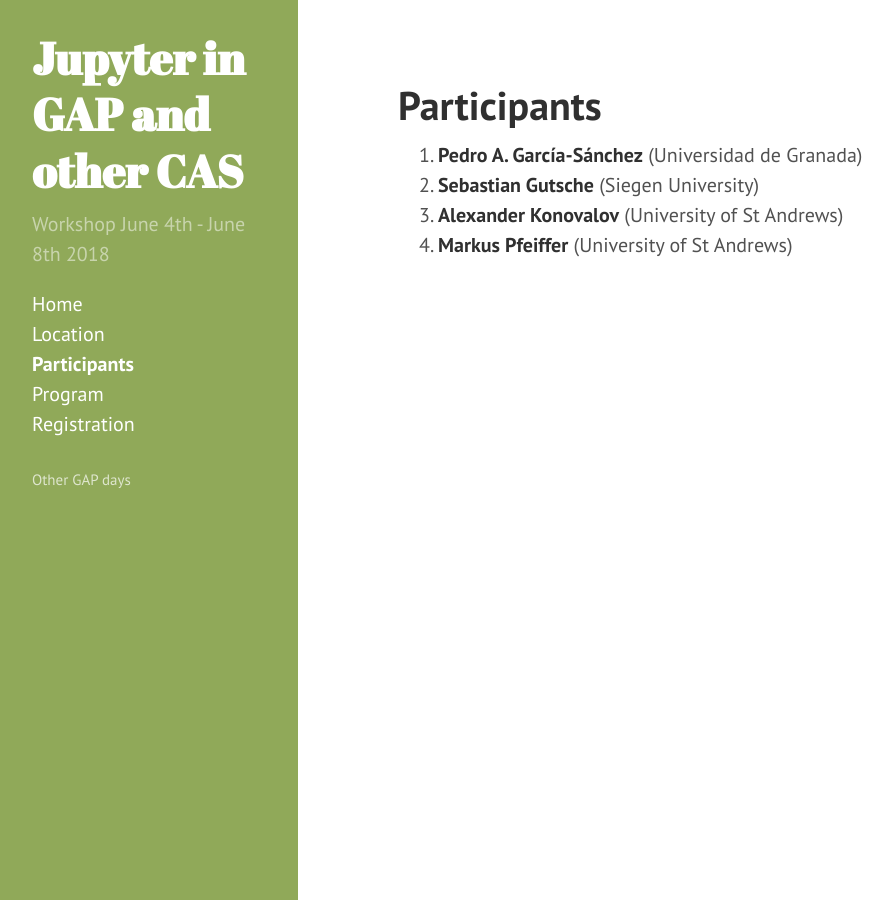
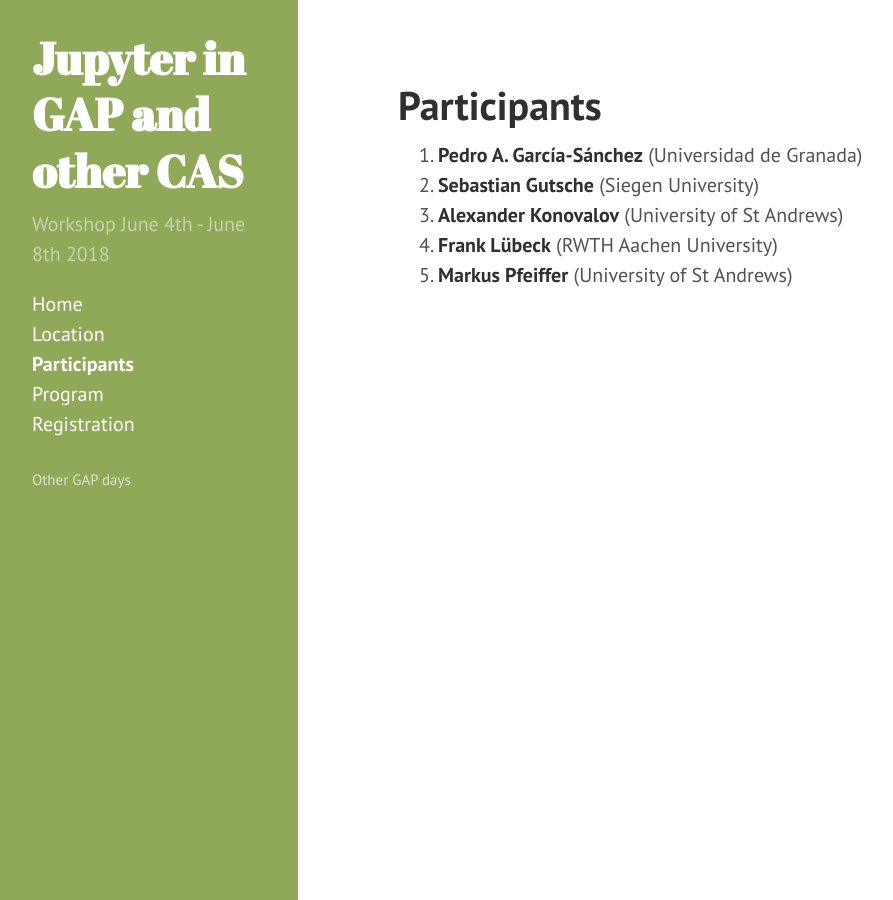
Before and after one commit to gapdays/gap-jupyter-days2018, a Jekyll site: the page built from participants.md, in a window 1280 px wide. Shown: the whole page, without its empty margins (2-895 px from the left). Built offline with Jekyll 4.4.1, drawn with Linux system fonts in a browser that asks for light colours.

Commit message:
Added Frank

```diff
--- a/_data/participants.yml
+++ b/_data/participants.yml
@@ -7,5 +7,8 @@
 - name: Alexander Konovalov
   affiliation: University of St Andrews
 
+- name: Frank Lübeck
+  affiliation: RWTH Aachen University
+
 - name: Markus Pfeiffer
   affiliation: University of St Andrews
```
